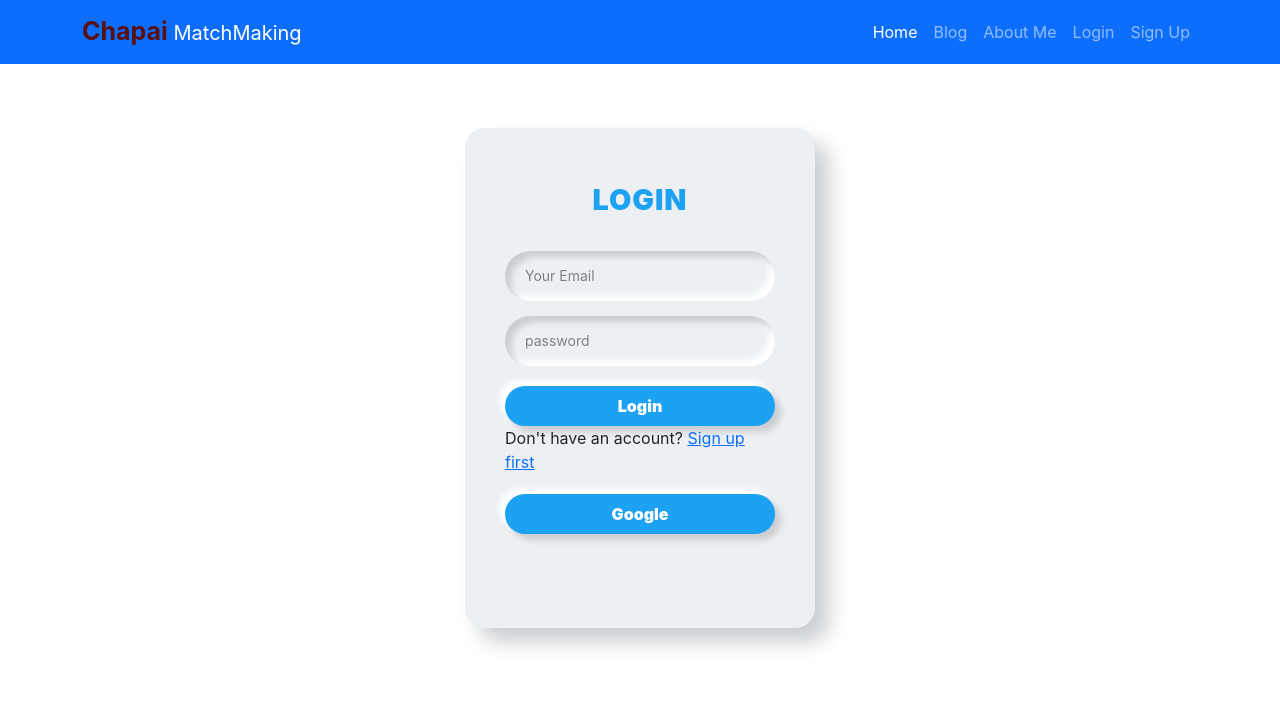
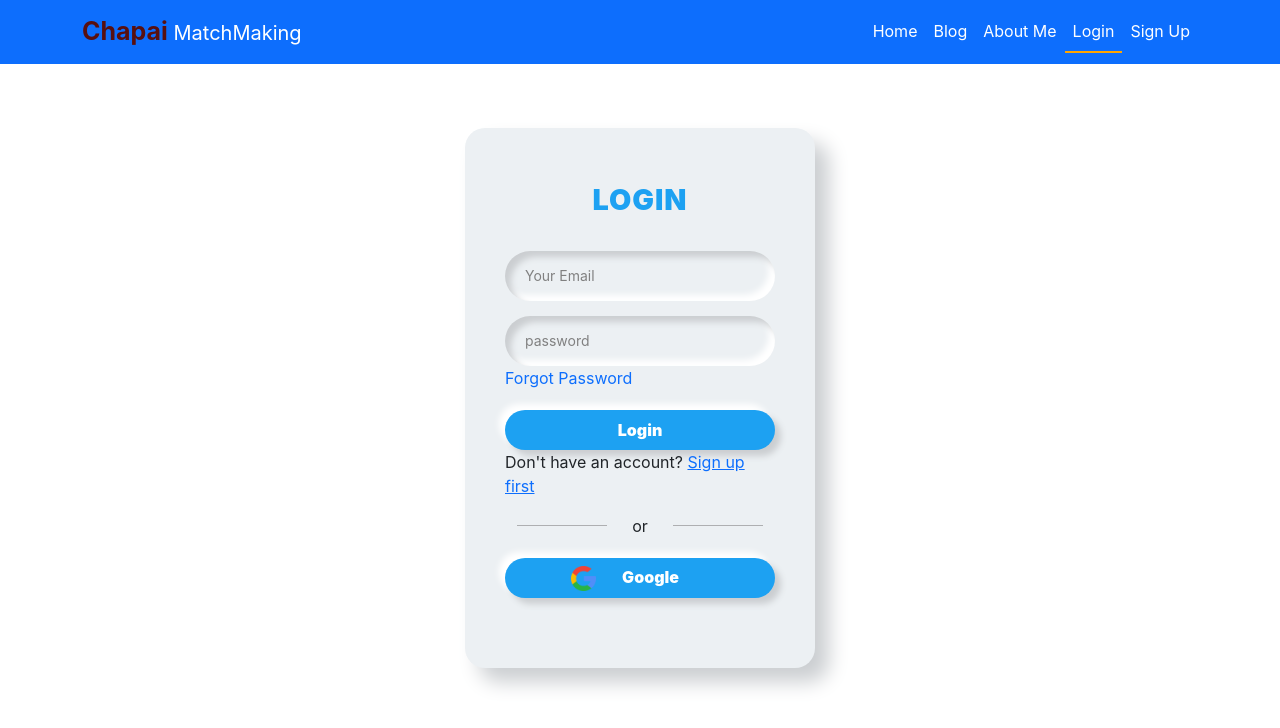
Before and after one commit to NadimMahmudbd7/Independent-Service-Provider, a React (Create React App) app: page /login in a window 1280 px wide. Shown: the top 728 px of the page. Built offline with nearby package versions, Linux system fonts and the light colour scheme; no server answers.

Commit message:
error handleing

```diff
--- /dev/null
+++ b/src/Components/CustomeLink/CustomLink.js
@@ -0,0 +1,21 @@
+import React from 'react';
+import { Link, useMatch, useResolvedPath } from "react-router-dom";
+
+
+const CustomLink = ({ children, to, ...props }) => {
+    let resolved = useResolvedPath(to);
+  let match = useMatch({ path: resolved.pathname, end: true });
+    return (
+        <div>
+            <Link
+        style={{ borderBottom: match ? "2px solid orange" : "none" }}
+        to={to}
+        {...props}
+      >
+        {children}
+      </Link>
+        </div>
+    );
+};
+
+export default CustomLink;
--- a/src/Components/Header/Header.js
+++ b/src/Components/Header/Header.js
@@ -4,6 +4,7 @@ import "./Header.css"
 import { useAuthState } from 'react-firebase-hooks/auth';
 import { getAuth, signInWithEmailAndPassword, signOut } from 'firebase/auth';
 import auth from '../../firebase.init';
+import CustomLink from '../CustomeLink/CustomLink';
 
 const Header = () => {
     const [user, loading, error] = useAuthState(auth);
@@ -22,19 +23,19 @@ const Header = () => {
                     <div className="collapse navbar-collapse mx-start" id="navbarNav">
                         <ul className="navbar-nav ms-auto">
                             <li className="nav-item">
-                                <Link className="nav-link active" aria-current="page" to="/">Home</Link>
+                                <CustomLink className="nav-link active" aria-current="page" to="/">Home</CustomLink>
                             </li>
                             <li className="nav-item">
-                                <Link className="nav-link" to={'/blog'}>Blog</Link>
+                                <CustomLink className="nav-link active" to={'/blog'}>Blog</CustomLink>
                             </li>
                             <li className="nav-item">
-                                <Link className="nav-link" to={"/aboutme"}>About Me</Link>
+                                <CustomLink className="nav-link active" to={"/aboutme"}>About Me</CustomLink>
                             </li>
                             <li className="nav-item">
-                                { user ?<Link className="nav-link" onClick={logout} to={"/login"}>Sign Out</Link> :<Link className="nav-link" to={"/login"}>Login</Link>}
+                                { user ?<CustomLink className="nav-link active" onClick={logout} to={"/login"}>Sign Out</CustomLink> :<CustomLink className="nav-link active" to={"/login"}>Login</CustomLink>}
                             </li>
                             <li className="nav-item">
-                                {user?<Link className="nav-link d-none" to={"/signup"}>Sign Up</Link> : <Link className="nav-link d-block" to={"/signup"}>Sign Up</Link>}
+                                {user?<CustomLink className="nav-link active d-none" to={"/signup"}>Sign Up</CustomLink> : <CustomLink className="nav-link d-block active" to={"/signup"}>Sign Up</CustomLink>}
                             </li>
                         </ul>
                     </div>
--- /dev/null
+++ b/src/Components/Loading/Loading.js
@@ -0,0 +1,13 @@
+import React from 'react';
+
+const Loading = () => {
+    return (
+        <div className="spinner d-flex justify-content-center align-items-center" style={{height:"500px"}}>
+            <div className="spinner-border text-primary " role="status">
+            <span className="visually-hidden">Loading...</span>
+        </div>
+        </div>
+    );
+};
+
+export default Loading;
--- /dev/null
+++ b/src/Components/Login/Login.css
@@ -0,0 +1,31 @@
+.forgotPass{
+    text-decoration: none;
+    cursor: pointer;
+}
+.right{
+    width: 90px;
+    background-color: rgba(128, 128, 128, 0.575);
+    height: 1px;
+}
+.left{
+    width: 90px;
+    background-color: rgba(128, 128, 128, 0.575);
+    height: 1px;
+}
+.or{
+    display: flex;
+    align-items: center;
+    justify-content: space-around
+}
+.google{
+    width: 25px;
+    color: white;
+    margin-left: 40px;
+}
+.googleSection{
+    display: flex;
+    justify-content: space-evenly;
+}
+.title{
+    margin-right: 70px;
+}
--- a/src/Components/Login/Login.js
+++ b/src/Components/Login/Login.js
@@ -1,46 +1,112 @@
-import React, { useState } from 'react';
+import React, { useEffect, useState } from 'react';
 import { Link, useLocation, useNavigate } from 'react-router-dom';
-import { useAuthState, useSignInWithEmailAndPassword } from 'react-firebase-hooks/auth';
+import { useAuthState, useSignInWithEmailAndPassword, useSignInWithGoogle } from 'react-firebase-hooks/auth';
+import { useSendPasswordResetEmail } from 'react-firebase-hooks/auth';
+import "./Login.css"
 import "../styles/Login.css"
 import auth from '../../firebase.init';
+import { toast, ToastContainer } from 'react-toastify';
+import google from '../images/google.png'
 
 const Login = () => {
+    const [activeUser] = useAuthState(auth)
+    const [sendPasswordResetEmail, sending] = useSendPasswordResetEmail(auth);
     const [
         signInWithEmailAndPassword,
         user,
         loading,
         HookError,
-      ] = useSignInWithEmailAndPassword(auth);
+    ] = useSignInWithEmailAndPassword(auth);
+    const [signInWithGoogle, googleUser, googleLoading, googleError] = useSignInWithGoogle(auth);
     let navigate = useNavigate();
     let location = useLocation();
     let from = location.state?.from?.pathname || "/";
     const [userInfo, setUserInfo] = useState({ email: '', password: '' })
     const [error, setError] = useState({ email: '', password: '' })
+
+    const forEmail = (event) => {
+        const invalidEmail = event.target.value;
+        if (/\S+@\S+\.\S+/.test(invalidEmail)) {
+            setUserInfo({ ...userInfo, email: invalidEmail })
+            setError({ ...error, email: '' })
+        } else {
+            setError({ ...error, email: "This email is not valid" })
+            setUserInfo({ ...userInfo, email: '' })
+            return
+        }
+    }
+    const forPassword = (event) => {
+        if (/.{7,}/.test(event.target.value)) {
+            setUserInfo({ ...userInfo, password: event.target.value })
+            setError({ ...error, password: '' })
+        }
+        else {
+            setError({ ...error, password: "Minimum 7 characters" })
+            setUserInfo({ ...userInfo, password: '' })
+            return
+        }
+    }
+
     const handleEmail = (event) => {
         event.preventDefault()
         const Email = event.target.email.value
         const password = event.target.password.value
-        signInWithEmailAndPassword(Email,password)
+        signInWithEmailAndPassword(Email, password)
+    }
+    const forResetPassword = async () => {
+        await sendPasswordResetEmail(userInfo.email);
+        toast("Password Reset successfull")
     }
     if (loading) {
-          <p>Loading</p>
-      }
-    if(user){
+        <p>Loading</p>
+    }
+    if (user || googleUser) {
         navigate(from)
     }
 
+    useEffect(() => {
+        if (HookError) {
+            switch (HookError?.code) {
+                case "auth/invalid-password":
+                    toast("wrong pass")
+                    break;
+                case "auth/invalid-email":
+                    toast("email nai")
+                    break;
+                default:
+                    toast("someting went wrong")
+            }
+        }
+    }, [HookError])
 
     return (
         <div className="login-container">
             <div className="login-title">LOGIN</div>
             <form onSubmit={handleEmail} className="login-form">
-                <input type="email" name='email'  placeholder="Your Email" />
-                <input type="password" name='password' placeholder="password" />
+                <input type="email" name='email' placeholder="Your Email" onChange={forEmail} />
+                {error.email && <p className='error-message'>{error.email}</p>}
+                <input type="password" name='password' placeholder="password" onChange={forPassword} />
+                {error.password && <p className='error-message'>{error.password}</p>}
+                <a className='forgotPass' onClick={forResetPassword}>Forgot Password</a>
                 <button>Login</button>
                 <p>Don't have an account? <Link to="/signup">Sign up first</Link> </p>
             </form>
-
-            <button>Google</button>
+            <div className="or">
+                <div className="right"></div>
+                <div className="middle">or</div>
+                <div className="left"></div>
+            </div>
+            <button onClick={() => signInWithGoogle()}>
+                <div className="googleSection">
+                <div className="image">
+                    <img className='google' src={google} alt="" />
+                </div>
+                <div className="title">
+                    Google
+                </div>
+                </div>
+            </button>
+            <ToastContainer></ToastContainer>
         </div>
     );
 };
--- a/src/Components/RequirAuth/Requireauth.js
+++ b/src/Components/RequirAuth/Requireauth.js
@@ -2,10 +2,14 @@ import React from 'react';
 import { useAuthState } from 'react-firebase-hooks/auth';
 import { Navigate, useLocation } from 'react-router-dom';
 import auth from '../../firebase.init';
+import Loading from '../Loading/Loading';
 
 const Requireauth = ({ children }) => {
     const [user, loading, error] = useAuthState(auth);
   let location = useLocation();
+  if(loading){
+    return <Loading></Loading>
+  }
   if (!user) {
     return <Navigate to="/login" state={{ from: location }} replace />;
   }
--- a/src/Components/Signup/Signup.js
+++ b/src/Components/Signup/Signup.js
@@ -1,24 +1,29 @@
-import React, { useState } from 'react';
-import { Link, useNavigate } from 'react-router-dom';
-import { useCreateUserWithEmailAndPassword } from 'react-firebase-hooks/auth';
+import React, { useEffect, useState } from 'react';
+import { Link, useLocation, useNavigate } from 'react-router-dom';
+import { useCreateUserWithEmailAndPassword, useSignInWithGoogle } from 'react-firebase-hooks/auth';
 import { useUpdateProfile } from 'react-firebase-hooks/auth';
 import { toast, ToastContainer } from 'react-toastify';
+import google from "../images/google.png"
 import 'react-toastify/dist/ReactToastify.css';
 
 import auth from '../../firebase.init';
+import Loading from '../Loading/Loading';
 
 
 const Signup = () => {
     const navigate = useNavigate()
-    const [userInfo,setUserInfo] = useState({email:'',password:'',confirmpass:''})
-    const [error,setError] = useState({email:'',password:''})
+    const [signInWithGoogle, googleUser, googleLoading, googleError] = useSignInWithGoogle(auth);
+    const [userInfo, setUserInfo] = useState({ email: '', password: '', confirmpass: '' })
+    const [error, setError] = useState({ email: '', password: '' })
+    let location = useLocation();
+    let from = location.state?.from?.pathname || "/";
 
     const [
         createUserWithEmailAndPassword,
         user,
         loading,
         HookError,
-      ] = useCreateUserWithEmailAndPassword(auth,{sendEmailVerification:true});
+    ] = useCreateUserWithEmailAndPassword(auth, { sendEmailVerification: true });
     const [updateProfile, updating, updateError] = useUpdateProfile(auth);
 
     const forEmail = (event) => {
@@ -26,39 +31,94 @@ const Signup = () => {
         if (/\S+@\S+\.\S+/.test(invalidEmail)) {
             setUserInfo({ ...userInfo, email: invalidEmail })
             setError({ ...error, email: '' })
-            console.log(userInfo);
         } else {
             setError({ ...error, email: "This email is not valid" })
             setUserInfo({ ...userInfo, email: '' })
-            console.log(error);
             return
         }
     }
+
+    const forPassword = (event) => {
+        if (/.{7,}/.test(event.target.value)) {
+            setUserInfo({ ...userInfo, password: event.target.value })
+            setError({ ...error, password: '' })
+        }
+        else {
+            setError({ ...error, password: "Minimum 7 characters" })
+            setUserInfo({ ...userInfo, password: '' })
+            return
+        }
+    }
+
+    const forConfirmPassword = (event) => {
+        if (userInfo.password === event.target.value) {
+            setUserInfo({ ...userInfo, confirmpass: event.target.value })
+            setError({ ...error, confirmpass: '' })
+        }
+        else {
+            setError({ ...error, confirmpass: "Password didn't matched" })
+            setUserInfo({ ...userInfo, confirmpass: '' })
+            return
+        }
+    }
+
+    // if (loading) {
+    //     return <Loading></Loading>
+    // }
+    if(user || googleUser){
+        navigate("/")
+    }
+
     const handleEmail = async (event) => {
+        console.log(error.email, error.password);
         event.preventDefault()
+        if (error.email || error.password || userInfo.email === "" || userInfo.password === "" || userInfo.confirmpass === "") {
+            toast("Something went wrong")
+            return
+        }
+        else {
             const email = event.target.email.value
             const password = event.target.password.value
             const confirmPass = event.target.confirmPassword.value
+            await createUserWithEmailAndPassword(email, password)
+            toast('Account Successfully Created');
+            await updateProfile({ displayName: userInfo.name });
             console.log(email, password, confirmPass);
-        await createUserWithEmailAndPassword(email, password)
-        await updateProfile({ displayName: userInfo.name });
-        toast('Account Successfully Created');
+            navigate("/")
 
         }
+    }
+
 
     return (
         <div className="login-container">
             <div className="login-title">SIGNUP</div>
             <form onSubmit={handleEmail} className="login-form">
-            <input type="email" name='email' placeholder="Your Email" onChange={forEmail}/>
+                <input type="email" name='email' placeholder="Your Email" onChange={forEmail} />
                 {error.email && <p className='error-message'>{error.email}</p>}
-            <input type="password" name='password' placeholder="password"  />
-            <input type="password" name='confirmPassword' placeholder="confirmPassword" />
+                <input type="password" name='password' placeholder="password" onChange={forPassword} />
+                {error.password && <p className='error-message'>{error.password}</p>}
+                <input type="password" name='confirmPassword' placeholder="confirmPassword" onChange={forConfirmPassword} />
+                {error.confirmpass && <p className='error-message'>{error.confirmpass}</p>}
                 <button>SignUp</button>
                 <p>Already Have Account? <Link to="/login">Login</Link> </p>
             </form>
+            <div className="or">
+                <div className="right"></div>
+                <div className="middle">or</div>
+                <div className="left"></div>
+            </div>
 
-        <button>Google</button>
+            <button onClick={() => signInWithGoogle()}>
+                <div className="googleSection">
+                <div className="image">
+                    <img className='google' src={google} alt="" />
+                </div>
+                <div className="title">
+                    Google
+                </div>
+                </div>
+            </button>
             <ToastContainer></ToastContainer>
         </div>
     );
--- a/src/Components/styles/Login.css
+++ b/src/Components/styles/Login.css
@@ -2,7 +2,7 @@
     position: relative;
     width: 350px;
     margin: 4rem auto;
-    height: 500px;
+    height: 540px;
     border-radius: 20px;
     padding: 40px;
     box-sizing: border-box;
```
Also changed, not shown: src/Components/Carosel/Carosel.js (+15 -8 lines), src/Components/Chekout/Checkout.css (added, +61 -0 lines), src/Components/Chekout/Checkout.js (+10 -2 lines), src/Components/Service/Service.css (+24 -3 lines), src/Components/images/google.png (added). Lines whose indentation alone changed are shown as unchanged.
